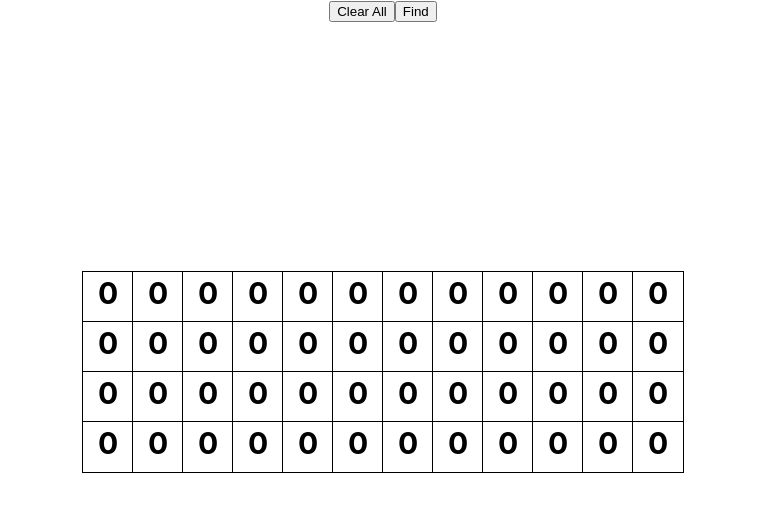
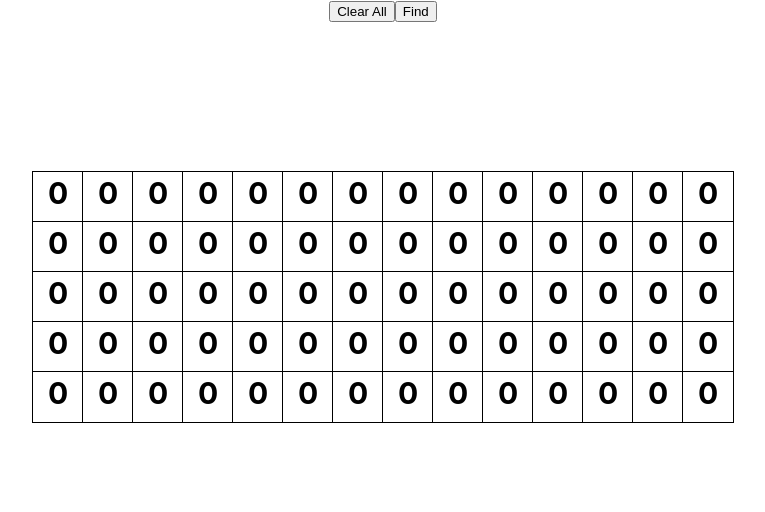
Before and after one commit to Tebaks/Dynamic-Programming-Visualizer, a React (Create React App) app: page / in a window 1280 px wide. Shown: the top 512 px of the page, without its empty margins (257-1022 px from the left). Built offline with nearby package versions, Linux system fonts and the light colour scheme.

Commit message:
Add animation

```diff
--- a/src/DynamicProgrammingVisualizer/DynamicProgrammingVisualizer.css
+++ b/src/DynamicProgrammingVisualizer/DynamicProgrammingVisualizer.css
@@ -1,3 +1,3 @@
 .grid {
-    margin: 250px 0 0;
+    margin: 150px 0 0;
   }
--- a/src/DynamicProgrammingVisualizer/DynamicProgrammingVisualizer.jsx
+++ b/src/DynamicProgrammingVisualizer/DynamicProgrammingVisualizer.jsx
@@ -9,19 +9,21 @@ export default class DynamicProgrammingVisualizer extends Component {
         this.state = {
             grid: [],
             isWorking: false,
+            money: 12,
         };
     }
 
     componentDidMount() {
-        const grid = getInitialGrid();
+        const grid = getInitialGrid(this.state.money);
         this.setState({ grid });
     }
     clear() {
-        if (this.state.isWorking != true) {
+        if (this.state.isWorking !== true) {
             const { grid } = this.state
-            for (let row = 0; row < 4; row++) {
+            const money = this.state.money
+            for (let row = 0; row < 5; row++) {
 
-                for (let col = 0; col < 12; col++) {
+                for (let col = 0; col < money + 2; col++) {
                     setTimeout(() => {
                         const node = document.getElementById(`node-${grid[row][col].row}-${grid[row][col].col}`)
                         grid[row][col].number = 0;
@@ -34,11 +36,11 @@ export default class DynamicProgrammingVisualizer extends Component {
             this.setState({ grid })
         }
     }
-    makeZero() {
+    makeZero(money) {
         const { grid } = this.state
-        for (let row = 0; row < 4; row++) {
+        for (let row = 0; row < 5; row++) {
 
-            for (let col = 0; col < 12; col++) {
+            for (let col = 0; col < money + 2; col++) {
                 const node = document.getElementById(`node-${grid[row][col].row}-${grid[row][col].col}`)
                 grid[row][col].number = 0;
                 node.className = `node`;
@@ -48,50 +50,71 @@ export default class DynamicProgrammingVisualizer extends Component {
         }
         this.setState({ grid })
     }
-    getNumberOfWays(coins, money) {
-        if (this.state.isWorking != true) {
+    getNumberOfWays(coins) {
+        if (this.state.isWorking !== true) {
+            const money = this.state.money
+            console.log(money)
             this.setState({ isWorking: true })
-            this.makeZero()
+            this.makeZero(money)
             const { grid } = this.state
-            for (let x = 0; x < 4; x++) {
+            for (let x = 1; x < 5; x++) {
                 setTimeout(() => {
-                    grid[x][0].number = 1;
-                    document.getElementById(`node-${grid[x][0].row}-${grid[x][0].col}`).className = 'node node-visited';
+                    grid[x][1].number = 1;
+                    document.getElementById(`node-${grid[x][1].row}-${grid[x][1].col}`).className = 'node node-visited';
                     this.setState({ grid })
                 }, 100 * x)
 
             }
+            grid[0][0].number = 0
+            document.getElementById(`node-${grid[0][0].row}-${grid[0][0].col}`).className = 'out-node';
+            grid[1][0].number = 0
+            document.getElementById(`node-${grid[1][0].row}-${grid[1][0].col}`).className = 'out-node';
+            for (let x = 2; x < 5; x++) {
+                grid[x][0].number = coins[x - 2]
+                document.getElementById(`node-${grid[x][0].row}-${grid[x][0].col}`).className = 'out-node';
+            }
+            for (let y = 1; y < money + 2; y++) {
+                grid[0][y].number = y - 1;
+                document.getElementById(`node-${grid[0][y].row}-${grid[0][y].col}`).className = 'out-node';
+            }
+            this.setState({ grid })
 
-            for (let x = 0; x < 4; x++) {
-                for (let y = 0; y < 12; y++) {
-                    if (x > 0) {
-                        if (y - coins[x - 1] < 0) {
+            for (let x = 1; x < 5; x++) {
+                for (let y = 1; y < money + 2; y++) {
+                    if (x > 1) {
+                        if (y - coins[x - 2] < 1) {
                             setTimeout(() => {
                                 grid[x][y].number = grid[x - 1][y].number
                                 document.getElementById(`node-${grid[x][y].row}-${grid[x][y].col}`).className = 'node node-visited';
                                 this.setState({ grid })
-                            }, 400 + 100 * y + x * 1000)
+                            }, 100 * y + x * money * 100)
 
                         } else {
                             setTimeout(() => {
-                                grid[x][y].number = grid[x - 1][y].number + grid[x][y - coins[x - 1]].number
+                                grid[x][y].number = grid[x - 1][y].number + grid[x][y - coins[x - 2]].number
                                 document.getElementById(`node-${grid[x][y].row}-${grid[x][y].col}`).className = 'node node-visited';
                                 this.setState({ grid })
-                            }, 400 + 100 * y + x * 1000)
+                            }, 100 * y + x * money * 100)
 
                         }
                     }
                 }
-                if (x == 3) {
+
+                if (x === 3) {
                     setTimeout(() => {
                         this.setState({ isWorking: false })
-                    }, x * 1500)
+                    }, x * money * 150)
                 }
             }
 
             this.setState({ grid })
 
         }
+
+    }
+    myChangeHandler = (event) => {
+        this.setState({ money: event.target.value })
+        console.log(event.target.value)
 
     }
 
@@ -103,7 +126,7 @@ export default class DynamicProgrammingVisualizer extends Component {
                 <button onClick={() => this.clear()}>
                     Clear All
                 </button>
-                <button onClick={() => this.getNumberOfWays([1, 2, 5], 11)}>
+                <button onClick={() => this.getNumberOfWays([1, 2, 5])}>
                     Find
                 </button>
                 <div className="grid">
@@ -127,11 +150,11 @@ export default class DynamicProgrammingVisualizer extends Component {
     }
 
 }
-const getInitialGrid = () => {
+const getInitialGrid = (money) => {
     const grid = [];
-    for (let row = 0; row < 4; row++) {
+    for (let row = 0; row < 5; row++) {
         const currentRow = [];
-        for (let col = 0; col < 12; col++) {
+        for (let col = 0; col < money + 2; col++) {
             currentRow.push(createNode(col, row));
         }
         grid.push(currentRow);
@@ -142,5 +165,6 @@ const createNode = (col, row) => {
     return {
         col,
         row,
+        number: 0,
     };
 };
--- a/src/DynamicProgrammingVisualizer/Node/Node.css
+++ b/src/DynamicProgrammingVisualizer/Node/Node.css
@@ -22,6 +22,12 @@
     animation-fill-mode: forwards;
     animation-play-state: running;
   }
+.out-node{
+  width: 50px;
+  height: 50px;
+  background-color: white;
+  display: inline-block;
+}
 
 @keyframes visitedAnimation {
     0% {
```
